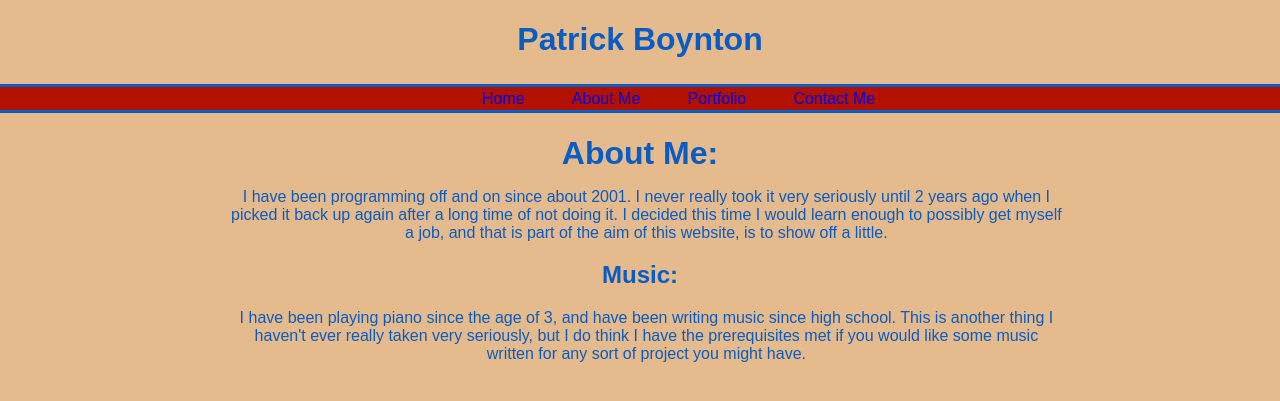
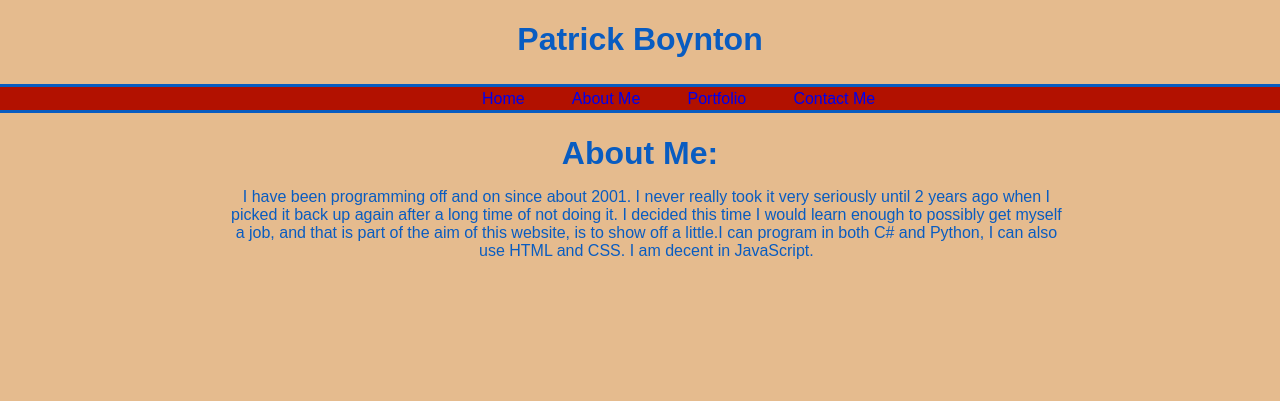
Before and after one commit to PatrickBoyn/PersonalSite, a Django app: page /about/ in a window 1280 px wide. Shown: the top 401 px of the page. Run offline with Django 3.2, Linux system fonts and the light colour scheme.

Commit message:
Took away the music portion, and added more to the program portion. The music shall be in it's own page.

```diff
--- a/personal/templates/about.html
+++ b/personal/templates/about.html
@@ -7,10 +7,6 @@
     <p>I have been programming off and on since about 2001.
        I never really took it very seriously until 2 years ago when I picked it back up again
        after a long time of not doing it. I decided this time I would learn enough to possibly
-       get myself a job, and that is part of the aim of this website, is to show off a little.</p>
-
-        <h2>Music: </h2>
-        <p>I have been playing piano since the age of 3, and have been writing music since high school.
-           This is another thing I haven't ever really taken very seriously, but I do think I have the prerequisites
-           met if you would like some music written for any sort of project you might have.</p>
+       get myself a job, and that is part of the aim of this website, is to show off a little.I can program in both
+       C# and Python, I can also use HTML and CSS. I am decent in JavaScript. </p>
     {% endblock %}
```
